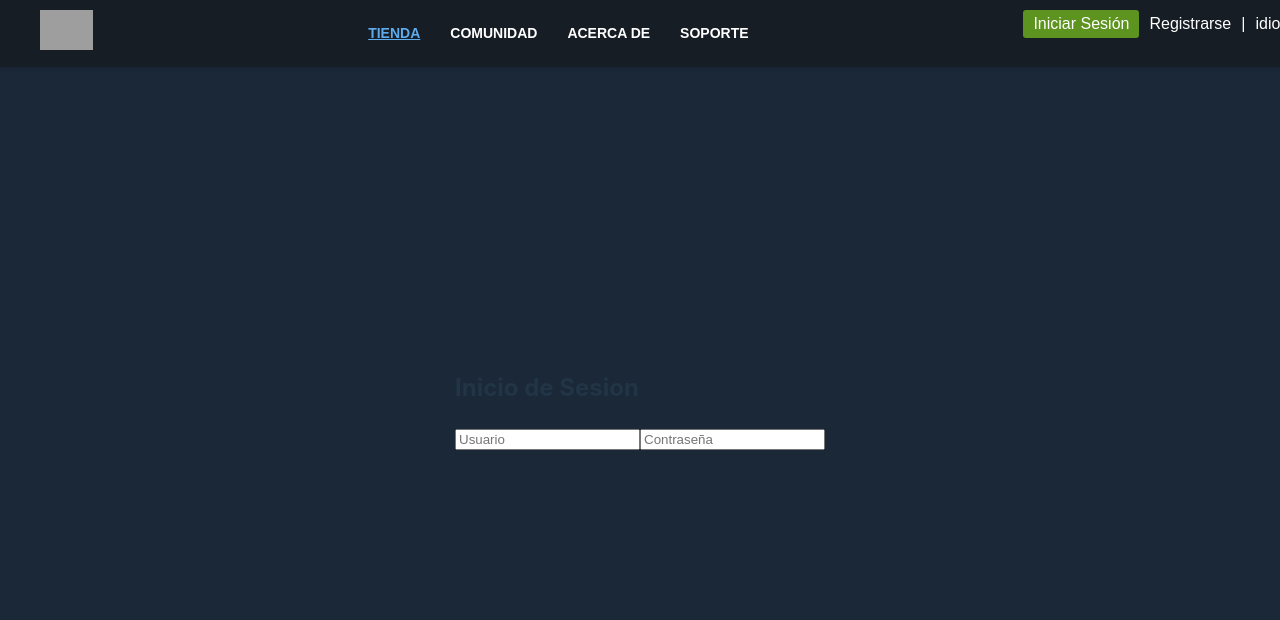
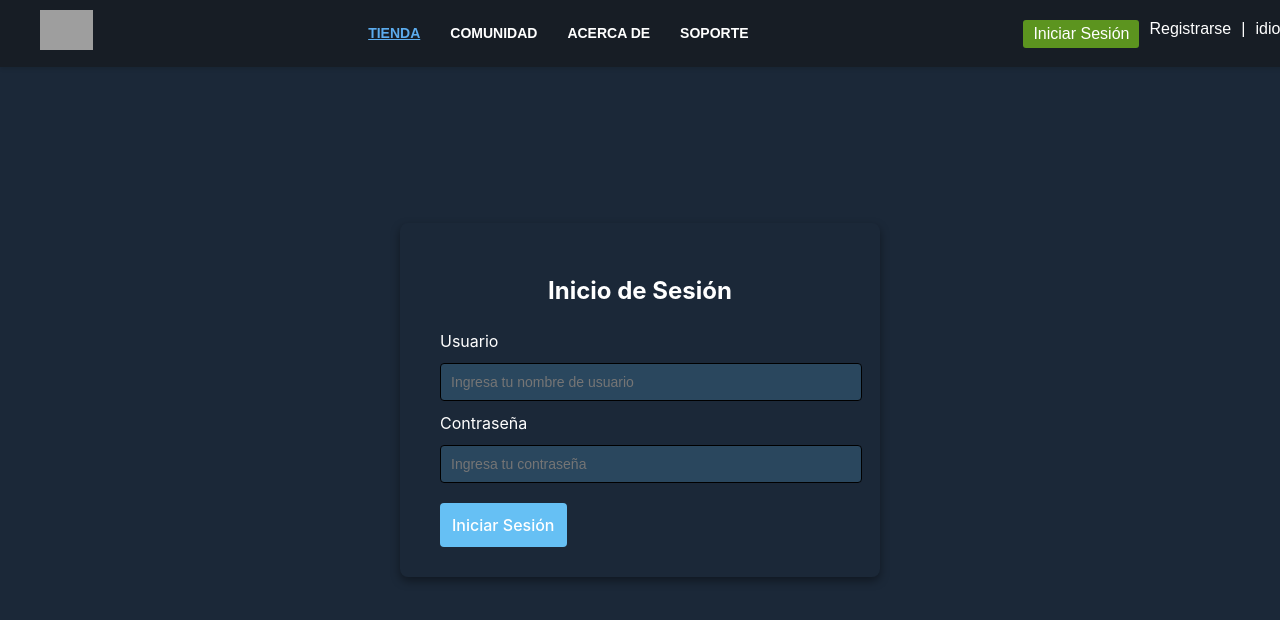
Before and after one commit to Joaquin0104/Progra-web, a React (Vite) app in the folder steamulima/: page /login in a window 1280 px wide. Shown: the top 620 px of the page. Built offline with nearby package versions, Linux system fonts and the light colour scheme; grey boxes are pictures that could not be loaded.

Commit message:
CONTEXT LOGIN
Joaquin

```diff
--- a/steamulima/package.json
+++ b/steamulima/package.json
@@ -12,7 +12,8 @@
   "dependencies": {
     "axios": "^1.7.7",
     "react": "^18.3.1",
-    "react-dom": "^18.3.1"
+    "react-dom": "^18.3.1",
+    "react-router-dom": "^7.0.1"
   },
   "devDependencies": {
     "@eslint/js": "^9.13.0",
--- a/steamulima/src/App.jsx
+++ b/steamulima/src/App.jsx
@@ -1,10 +1,18 @@
 import React from 'react';
 import Home from './pages/home/home';
 import Login from './pages/login/Login';
-
+import { AuthProvider } from './assets/contexts/loginContext';
+import { BrowserRouter as Router, Route, Routes , Link } from 'react-router-dom';
 const App = () => {
   return (
-    <Login/>
+    <AuthProvider>
+      <Router>
+        <Routes>
+          <Route path="/" element={<Home></Home>}/>
+          <Route path='/login' element={<Login></Login>}></Route>
+        </Routes>
+      </Router>
+    </AuthProvider>
   );
 };
 
--- a/steamulima/src/assets/contexts/loginContext.jsx
+++ b/steamulima/src/assets/contexts/loginContext.jsx
@@ -1,18 +1,36 @@
-import React, { createContext, useState, useContext } from 'react';
+import React, { createContext, useContext, useState } from "react";
 
+// Crear el contexto
 const AuthContext = createContext();
 
-export const useAuth = () => useContext(AuthContext);
+// Hook personalizado para usar el contexto
+export const useAuth = () => {
+  const context = useContext(AuthContext);
+  if (!context) {
+    throw new Error("useAuth debe usarse dentro de un AuthProvider");
+  }
+  return context;
+};
 
+// Proveedor del contexto
 export const AuthProvider = ({ children }) => {
-  const [user, setUser] = useState(null);
+  const [user, setUser] = useState(null); // Estado para el usuario logueado
 
-  const login = (username) => setUser({ username });
-  const logout = () => setUser(null);
+  // Función para iniciar sesión
+  const login = (username) => {
+    setUser({ username }); // Guarda el usuario en el estado
+    console.log(`Usuario logueado: ${username}`);
+  };
+
+  // Función para cerrar sesión
+  const logout = () => {
+    setUser(null); // Limpia el estado del usuario
+    console.log("Sesión cerrada");
+  };
 
   return (
     <AuthContext.Provider value={{ user, login, logout }}>
-      {children}
+      {children} {/* Renderiza los hijos del contexto */}
     </AuthContext.Provider>
   );
 };
--- a/steamulima/src/layouts/header.jsx
+++ b/steamulima/src/layouts/header.jsx
@@ -2,7 +2,11 @@ import React, { useEffect, useState } from 'react';
 import '../styles/globals.css';
 
 
+
+
+
 const Header = () => {
+
     return (
         <header class="steam-header">
         <div class="logo">
--- a/steamulima/src/pages/login/Login.jsx
+++ b/steamulima/src/pages/login/Login.jsx
@@ -1,46 +1,62 @@
-import React , {useState} from "react";
-import { useAuth } from "../../assets/contexts/loginContext";
-import Header from '../../layouts/header';
-
-
-
-const Login = ({switchToregiter}) => {
-    const [username, setusername] = useState("");
+import React, { useState } from "react";
+import { useAuth } from "../../assets/contexts/loginContext"
+import "../../styles/login.css"; // Asegúrate de que este archivo exista
+import Header from "../../layouts/header";
+const Login = () => {
+  const [username, setUsername] = useState("");
   const [password, setPassword] = useState("");
   const [error, setError] = useState("");
 
-    const handleInput = (e) => {
+  const { login } = useAuth();
+
+  const handleSubmit = (e) => {
     e.preventDefault();
-        if(username.trim()===''){
-            setError('Porfavor , ingresa un nombre de usuario')
-            return ;
+
+    if (username.trim() === "") {
+      setError("Por favor, ingresa un nombre de usuario.");
+      return;
     }
-        Login(setusername);
+
+    if (password.trim() === "") {
+      setError("Por favor, ingresa tu contraseña.");
+      return;
+    }
+
+    login(username);
+    setError("");
+    alert(`¡Bienvenido, ${username}!`);
   };
 
   return (
-        <>
-            <Header></Header>
+    <div>
+    <Header/>
+    <div className="login-page">
       <div className="login-container">
-                <h2>Inicio de Sesion </h2>
-                <form  className="login-form">
+        <h2>Inicio de Sesión</h2>
+        <form onSubmit={handleSubmit} className="login-form">
+          <label htmlFor="username">Usuario</label>
           <input
+            id="username"
             type="text"
-                        placeholder="Usuario"
-                        value={(username)}
-                        onChange={(e)=>setusername(e.target.value)}
+            placeholder="Ingresa tu nombre de usuario"
+            value={username}
+            onChange={(e) => setUsername(e.target.value)}
           />
+          <label htmlFor="password">Contraseña</label>
           <input
-                        type ="password"
-                        placeholder="Contraseña"
-                        value={(password)}
-                        onChange={(e)=>setPassword(e.target.value)}
-
+            id="password"
+            type="password"
+            placeholder="Ingresa tu contraseña"
+            value={password}
+            onChange={(e) => setPassword(e.target.value)}
           />
+          {error && <p style={{ color: "red" }}>{error}</p>}
+          <button type="submit">Iniciar Sesión</button>
         </form>
       </div>
-        </>
-    )
+    </div>
+    </div>
+  );
+};
 
-}
 export default Login;
--- /dev/null
+++ b/steamulima/src/styles/login.css
@@ -0,0 +1,69 @@
+.login-page {
+  background: none;  /* Elimina el fondo de la página */
+  height: 100vh; /* Mantén el alto completo de la página */
+  display: flex;
+  justify-content: center;
+  align-items: center;
+}
+
+.login-container {
+  background-color: #1b2838;
+  color: #ffffff;
+  padding: 30px 40px;
+  border-radius: 8px;
+  width: 400px;
+  display: flex;
+  flex-direction: column;
+  box-shadow: 0 4px 10px rgba(0, 0, 0, 0.4);
+}
+
+h2 {
+  font-size: 24px;
+  margin-bottom: 20px;
+  font-weight: bold;
+  text-align: center;
+}
+
+.login-form input {
+  width: 100%;
+  padding: 10px;
+  margin: 10px 0;
+  background-color: #2a475e;
+  border: 1px solid #000;
+  border-radius: 4px;
+  color: #c7d5e0;
+  font-size: 14px;
+}
+
+.login-form input:focus {
+  outline: none;
+  border: 1px solid #66c0f4;
+  background-color: #1b2838;
+}
+
+button {
+  background-color: #66c0f4;
+  color: #ffffff;
+  padding: 12px;
+  border: none;
+  border-radius: 4px;
+  cursor: pointer;
+  font-size: 16px;
+  margin-top: 10px;
+}
+
+button:hover {
+  background-color: #4a91bf;
+}
+
+.help-link {
+  font-size: 12px;
+  color: #66c0f4;
+  margin-top: 10px;
+  text-decoration: none;
+  text-align: center;
+}
+
+.help-link:hover {
+  text-decoration: underline;
+}
```
Also changed, not shown: steamulima/src/assets/contexts/carritoContext.jsx (added, +28 -0 lines), 1 other file (tests, documents, lock files or other folders). Lines whose indentation alone changed are shown as unchanged.
